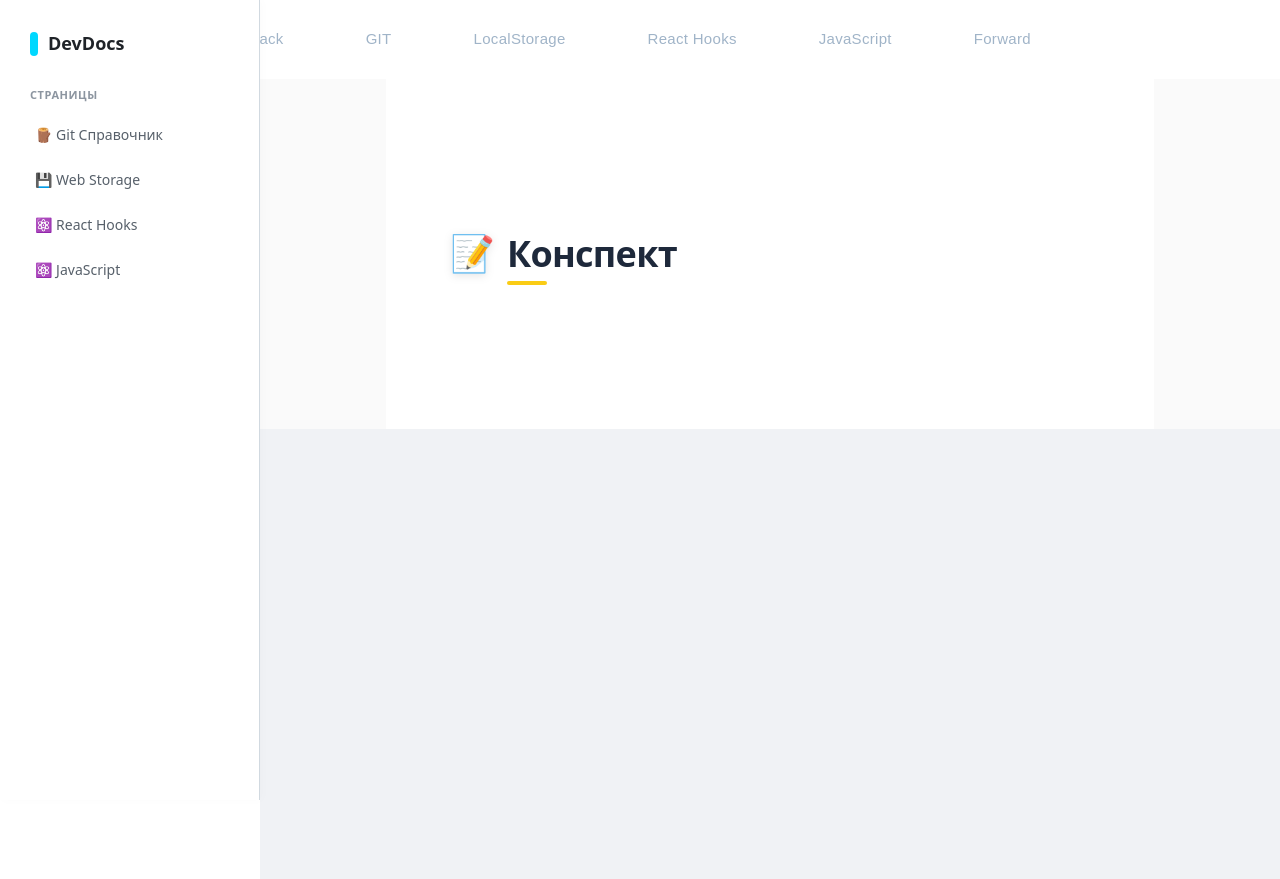
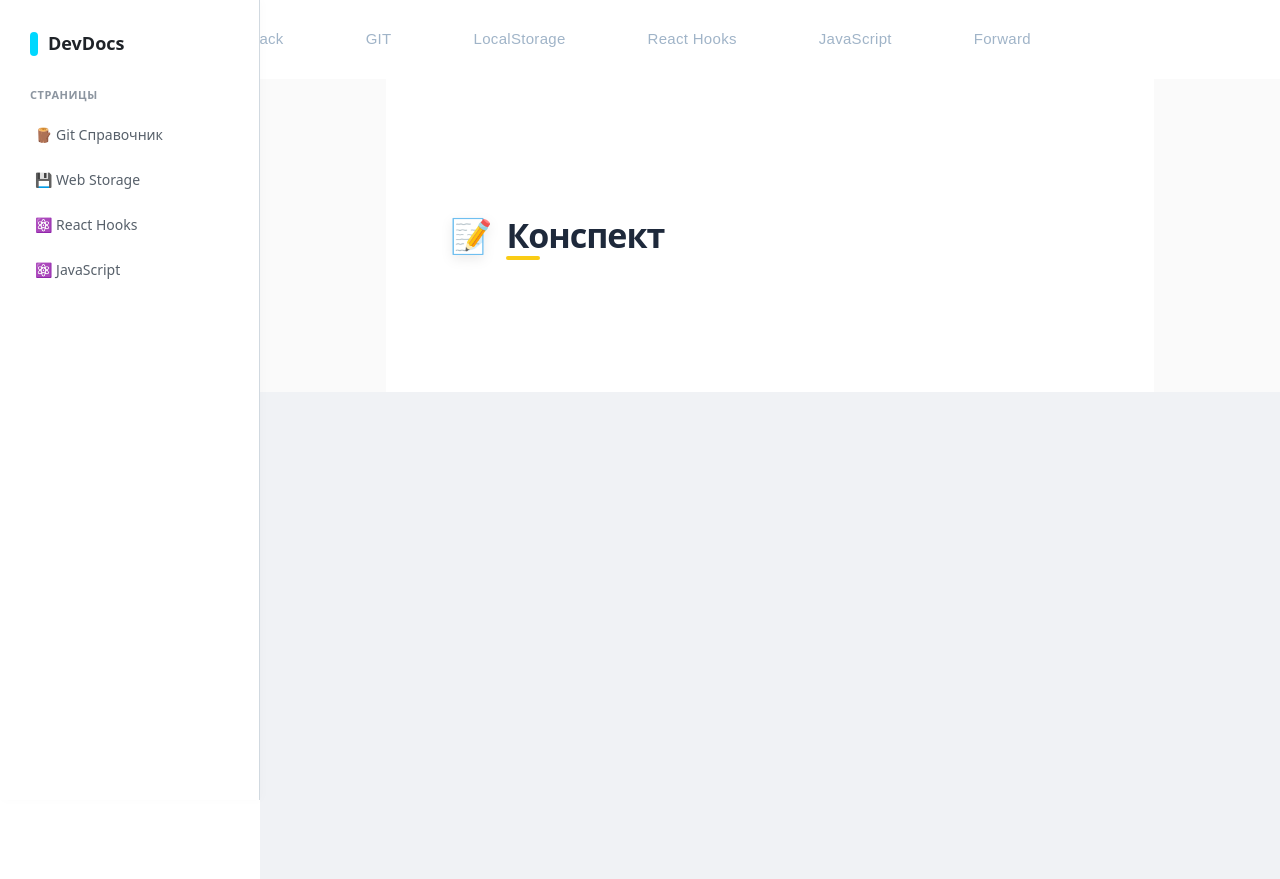
Before and after one commit to tymanskaya/next, a Next.js app: page / in a window 1280 px wide. Built offline with nearby package versions, Linux system fonts and the light colour scheme.

Commit message:
refactoring/WebStorage

```diff
--- a/app/page.tsx
+++ b/app/page.tsx
@@ -4,28 +4,80 @@ export default function Home() {
   return (
     <div className="flex flex-col flex-1 items-center justify-center bg-zinc-50 font-sans dark:bg-black">
       <main className="flex flex-1 w-full max-w-3xl flex-col items-center justify-between py-32 px-16 bg-white dark:bg-black sm:items-start">
-          <div style={{ display: 'flex', alignItems: 'center', gap: '12px', margin: '20px 0' }}>
-              <span style={{ fontSize: '36px', filter: 'drop-shadow(0 2px 4px rgba(0,0,0,0.1))' }}>📝</span>
-              <h1 style={{
-                  fontSize: '36px',
-                  fontWeight: '800',
-                  fontFamily: 'ui-sans-serif, system-ui, -apple-system, sans-serif',
-                  color: '#1e293b',
-                  letterSpacing: '-0.02em',
-                  position: 'relative'
+          <div className="logo-container" style={{
+              display: 'flex',
+              alignItems: 'center',
+              gap: '14px',
+              fontFamily: 'ui-sans-serif, system-ui, -apple-system, BlinkMacSystemFont, "Segoe UI", Roboto, sans-serif',
+              userSelect: 'none',
+              cursor: 'pointer',
+              padding: '10px 0',
+              animation: 'fadeIn 0.8s ease-out forwards'
+          }}>
+
+              {/* Локальные стили для красивых эффектов */}
+              <style>{`
+    @keyframes fadeIn {
+      from { opacity: 0; transform: translateY(4px); }
+      to { opacity: 1; transform: translateY(0); }
+    }
+
+    .logo-container:hover .logo-text {
+      background: linear-gradient(135deg, #0f172a 0%, #2563eb 100%);
+      -webkit-background-clip: text;
+      -webkit-text-fill-color: transparent;
+    }
+
+    .logo-container:hover .logo-line {
+      width: 100% !important;
+      background-color: #fbbf24 !important;
+    }
+  `}</style>
+
+              {/* Эмодзи блокнота с легким эффектом парения */}
+              <span style={{
+                  fontSize: '34px',
+                  lineHeight: '1',
+                  filter: 'drop-shadow(0 4px 6px rgba(0,0,0,0.08))',
+                  transition: 'transform 0.3s ease'
+              }}
+                    className="logo-icon">
+    📝
+  </span>
+
+              {/* Контейнер для текста и динамической линии */}
+              <div style={{
+                  position: 'relative',
+                  display: 'inline-block'
               }}>
-                  Конспект
-                  <span style={{
+                  <h1 className="logo-text" style={{
+                      fontSize: '34px',
+                      fontWeight: '800',
+                      color: '#1e293b',
+                      margin: 0,
+                      padding: 0,
+                      lineHeight: '1.1',
+                      letterSpacing: '-0.03em',
+                      transition: 'all 0.3s ease'
+                  }}>
+                      Конспект
+                  </h1>
+
+                  {/* Желтая линия, которая плавно увеличивается при наведении на логотип */}
+                  <div className="logo-line" style={{
                       position: 'absolute',
-                      bottom: '-4px',
-                      left: '0',
-                      width: '40px',
+                      bottom: '-6px',
+                      left: 0,
+                      width: '34px',
                       height: '4px',
                       backgroundColor: '#facc15',
-                      borderRadius: '2px'
+                      borderRadius: '2px',
+                      transition: 'all 0.4s cubic-bezier(0.4, 0, 0.2, 1)'
                   }} />
-              </h1>
+              </div>
           </div>
+
+
 
       </main>
     </div>
```
